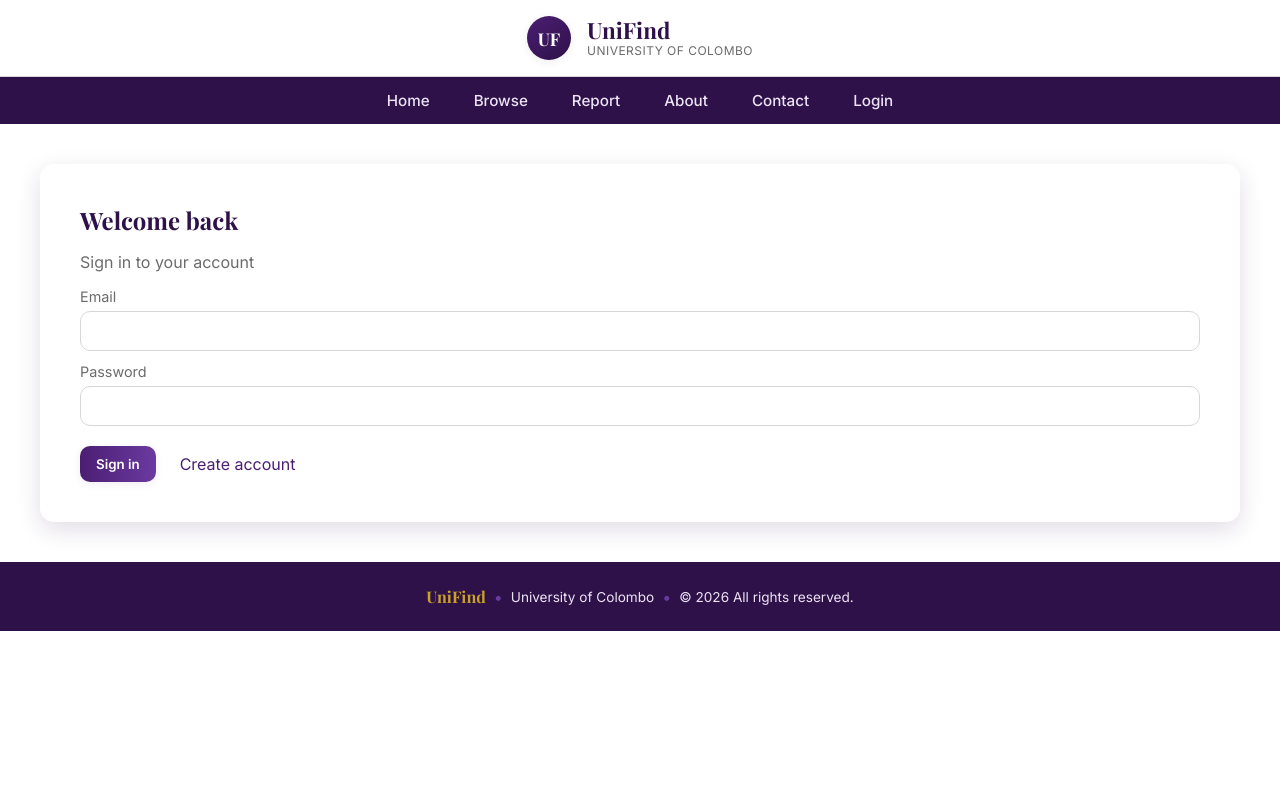
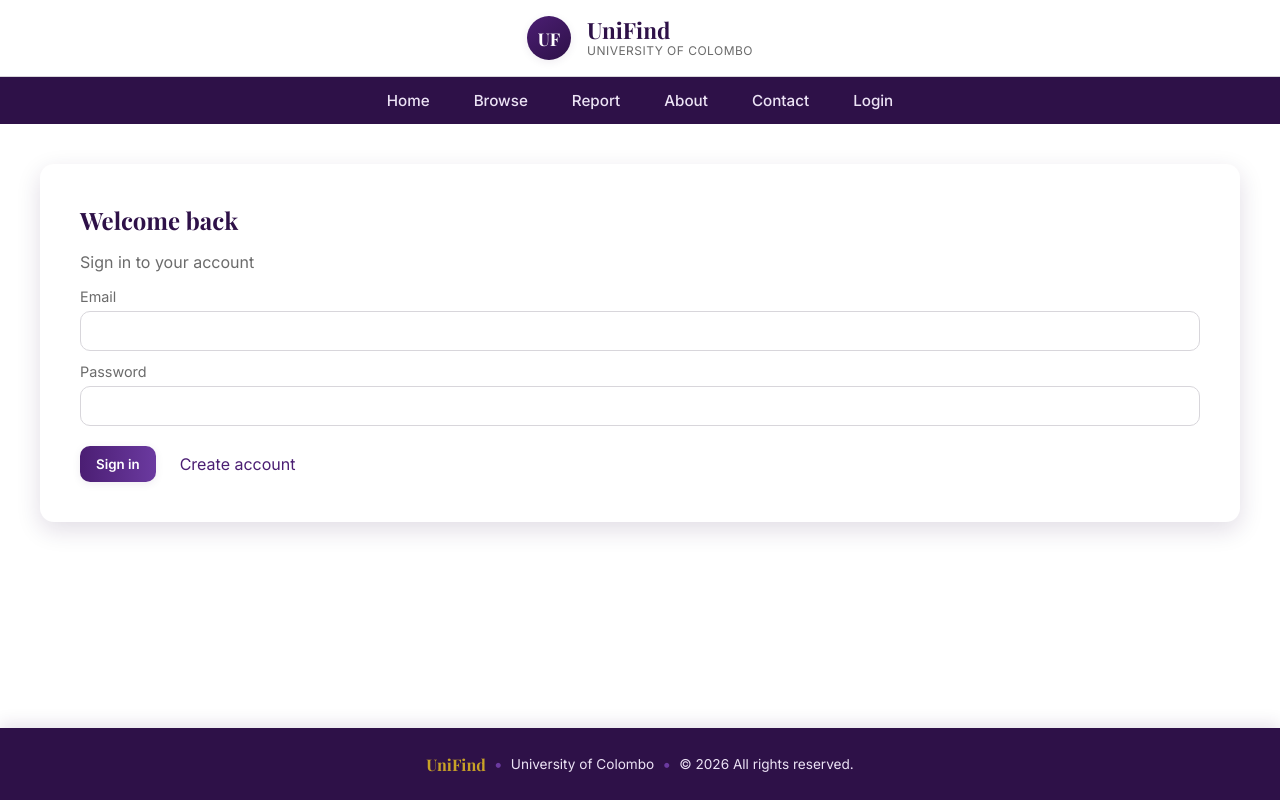
Before and after one commit to Muditha-Sankalpa/campus-lost-and-found, a React (Vite) app in the folder client/: page /login in a window 1280 px wide. Built offline with nearby package versions, Linux system fonts and the light colour scheme; no server answers.

Commit message:
Make footer fixed at bottom and reserve content space; adjust app content padding to avoid overlap

```diff
--- a/client/src/App.css
+++ b/client/src/App.css
@@ -198,9 +198,15 @@ html, body, #root {
   height: 100vh; /* full viewport height */
 }
 
+/* Reserve space for the fixed footer using a CSS variable */
+:root {
+  --footer-height: 72px; /* used as default; can be overridden */
+}
+
 .app__content {
   flex: 1 1 auto;
   padding: 16px;
+  padding-bottom: calc(var(--footer-height) + 8px); /* avoid content behind fixed footer */
   overflow: auto; /* internal scrolling for content */
   -webkit-overflow-scrolling: touch;
 }
--- a/client/src/styles/Footer.css
+++ b/client/src/styles/Footer.css
@@ -4,6 +4,17 @@
   display: flex;
   justify-content: center;
   width: 100%;
+
+  /* Make footer fixed to bottom */
+  position: fixed;
+  left: 0;
+  right: 0;
+  bottom: 0;
+  z-index: 1200;
+  box-shadow: 0 -4px 16px rgba(46,17,72,0.12);
+  box-sizing: border-box;
+  /* Ensure a minimum height so we can reserve space for it */
+  min-height: var(--footer-height, 72px);
 }
 
 .footer__content {
```
